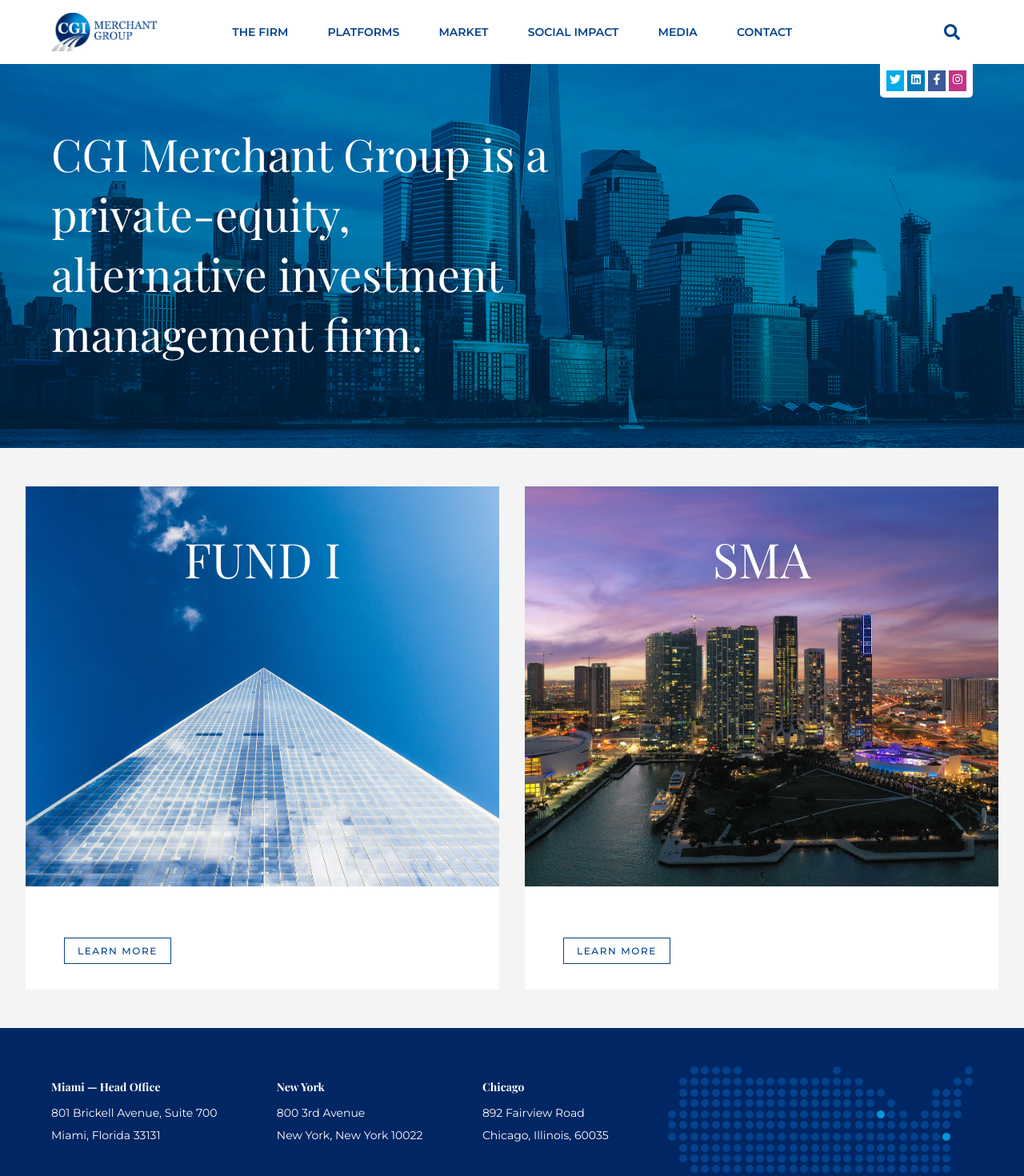
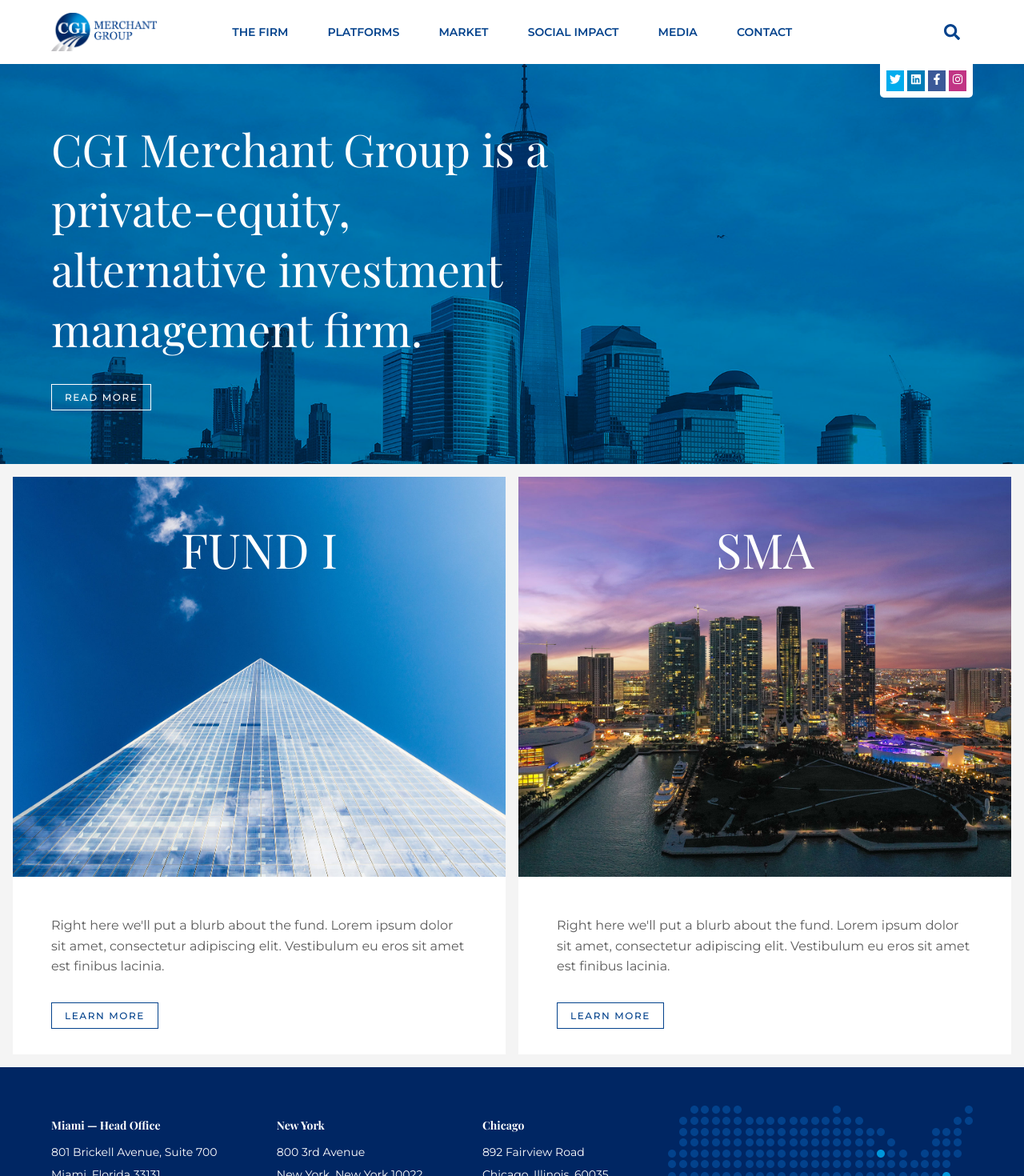
Before and after one commit to majorwaves/cgi, a React (Create React App) app: page / in a window 1280 px wide. Shown: the top 1470 px of the page at 80% size. Built offline with nearby package versions, Linux system fonts and the light colour scheme.

Commit message:
Styled hero to match specs

```diff
--- a/src/components/Hero.js
+++ b/src/components/Hero.js
@@ -2,17 +2,21 @@
 import styled from 'styled-components'
 import Button from './Button'
 import PropTypes from 'prop-types'
-import ReactPlayer from 'react-player'
+import { Link } from 'react-router-dom';
 
 const Wrapper = styled.section`
   position: relative;
   background: black;
-  height: 60vh;
+  min-height: 500px;
   overflow: hidden;
   background: url(${props => props.bg});
   background-attachment: fixed;
-  background-position: bottom center;
+  background-position: center 700px;
   background-size: cover;
+
+  a {
+    text-decoration: none;
+  }
 
   &:after {
     content: "";
@@ -33,14 +37,14 @@
   left: 5vw;
   width: 50vw;
   box-sizing: border-box;
-  height: 60vh;
+  height: 100%;
   display: flex;
   flex-direction: column;
   justify-content: center;
   z-index: 2;
 
   button {
-    border: ${props => props.gradient ? '2px solid black' : '2px solid white' };
+    border: ${props => props.gradient ? '1px solid black' : '1px solid white' };
     color: ${props => props.gradient ? 'black' : 'white' };
     transition: 0.15s all ease-in-out;
 
@@ -59,20 +63,11 @@
   margin: 0 0 2rem 0;
 `;
 
-const Image = styled.div`
-  height: 100%;
-
-  img {
-    width: 100%;
-    height: 100%;
-    object-fit: cover;
-  }
-`;
-
-const Hero = ({ video, image, title, subtitle, gradient }) => (
+const Hero = ({ video, image, title, subtitle, gradient, buttonText }) => (
   <Wrapper bg={image}>
     <Content gradient={gradient}>
       <Title gradient={gradient}>{title}</Title>
+      <Link to='/the-firm'><Button primary>{buttonText}</Button></Link>
     </Content>
   </Wrapper>
 );
@@ -80,7 +75,7 @@
 Hero.propTypes = {
   title: PropTypes.string.isRequired,
   image: PropTypes.string.isRequired,
-  gradient: PropTypes.bool
+  buttonText: PropTypes.string.isRequired,
 }
 
 export default Hero;
--- a/src/pages/Home.js
+++ b/src/pages/Home.js
@@ -13,9 +13,13 @@
 const Assets = styled.div`
   display: grid;
   grid-template-columns: 1fr 1fr;
-  grid-gap: 2.5vw;
+  grid-gap: 1rem;
   background: ${props => props.theme.color.bg};
-  padding: 3rem 2.5vw;
+  padding: 1rem;
+
+  a {
+    text-decoration: none;
+  }
 `;
 
 class Home extends Component {
@@ -24,7 +28,7 @@
           <Main>
             <Hero
               title='CGI Merchant Group is a private-equity, alternative investment management firm.'
-              buttonText='Learn More'
+              buttonText='Read More'
               image={hero}
             />
             <Assets>
@@ -33,12 +37,14 @@
                 city='Miami'
                 image={fund}
                 url='/platforms'
+                description="Right here we'll put a blurb about the fund. Lorem ipsum dolor sit amet, consectetur adipiscing elit. Vestibulum eu eros sit amet est finibus lacinia."
               />
               <Asset
                 title='SMA'
                 city='Miami'
                 image={sma}
                 url='/sma'
+                description="Right here we'll put a blurb about the fund. Lorem ipsum dolor sit amet, consectetur adipiscing elit. Vestibulum eu eros sit amet est finibus lacinia."
               />
             </Assets>
           </Main>
```
